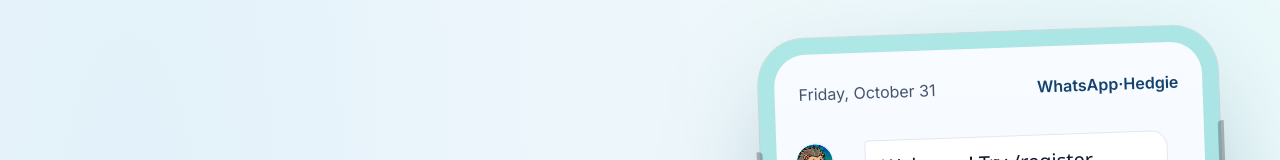
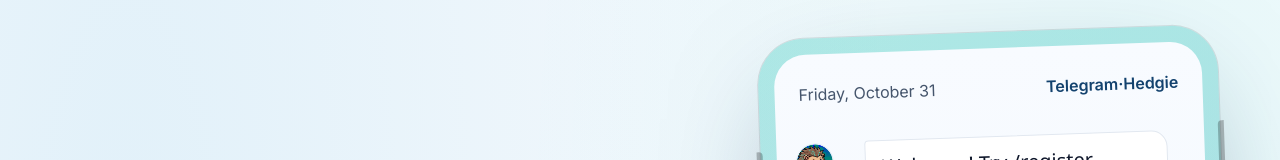
Before and after one commit to ei-dzei/HedgyyBot, a Next.js app in the folder hedgie-site/: page / in a window 1280 px wide. Shown: the part 144-304 px from the top of the page. Built offline with nearby package versions, Linux system fonts and the light colour scheme.

Commit message:
replace whatsapp to telegram

```diff
--- a/hedgie-site/src/app/page.tsx
+++ b/hedgie-site/src/app/page.tsx
@@ -502,7 +502,7 @@ function HeroPhoneDemo() {
           {new Date().toLocaleDateString(undefined, { weekday: "long", month: "long", day: "numeric" })}
         </span>
         <span className="font-semibold" style={{ color: "var(--navy2)" }}>
-          WhatsApp·Hedgie
+          Telegram·Hedgie
         </span>
       </div>
       <div ref={scrollRef} className="h-full overflow-y-auto px-5 pb-8 pt-3">
```
